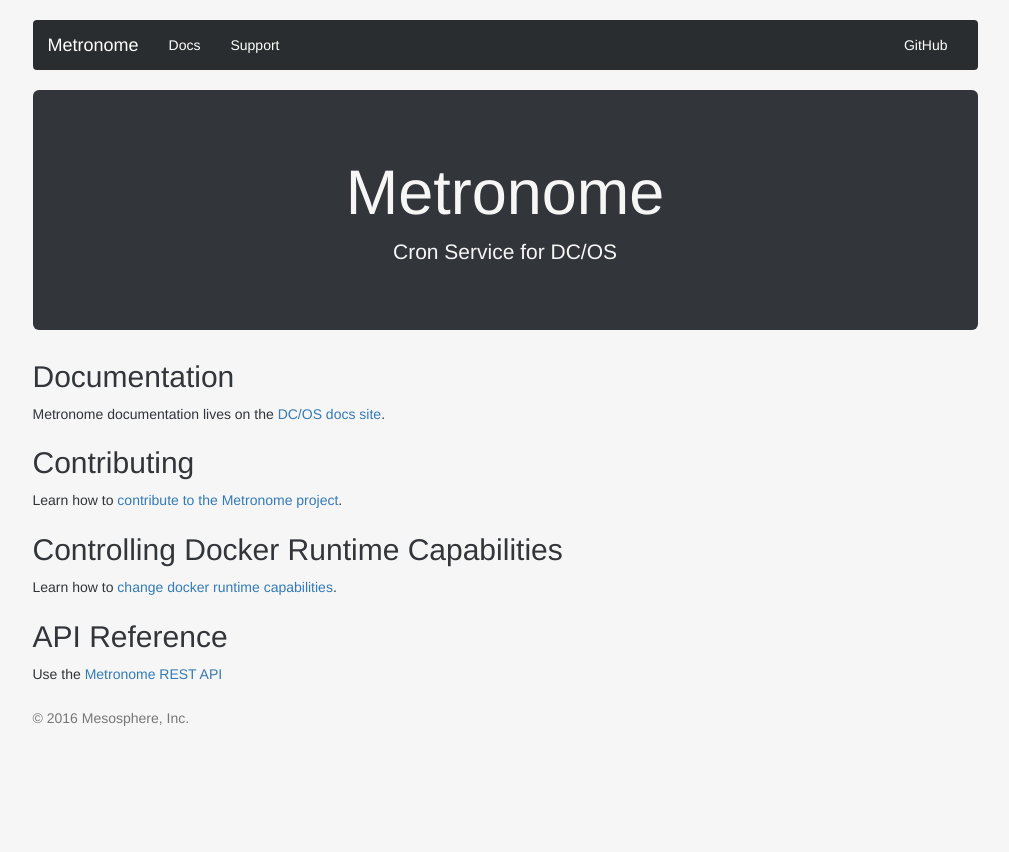
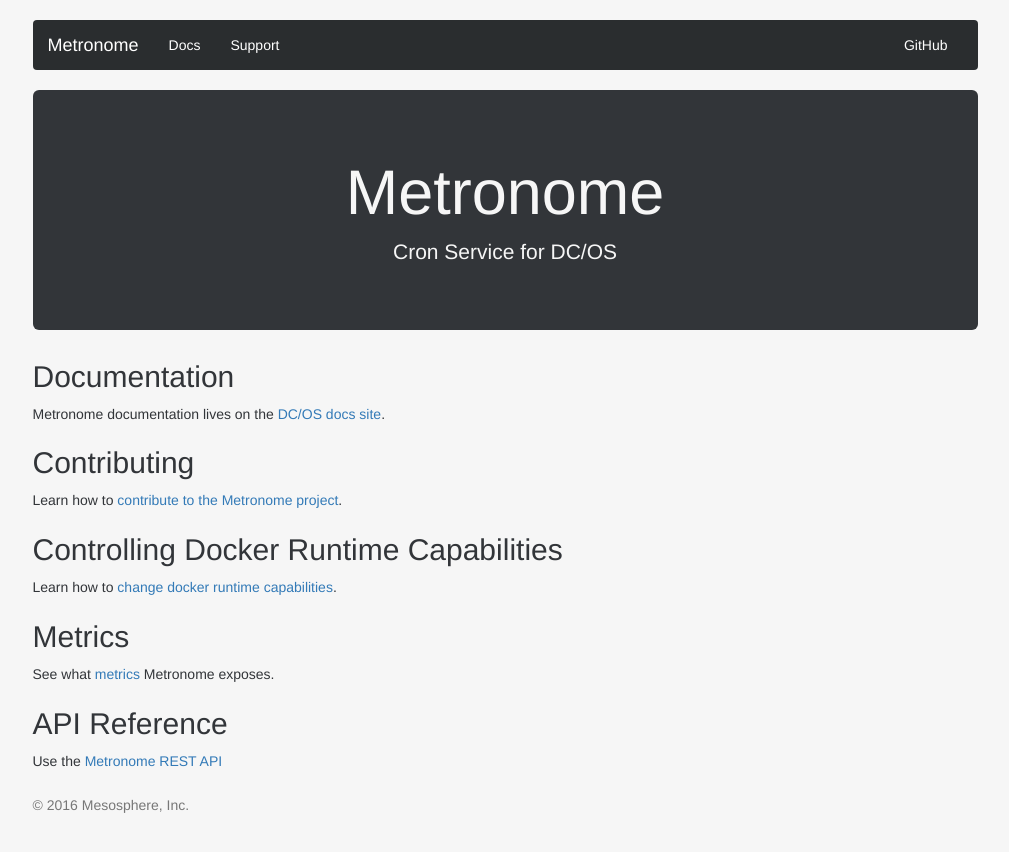
Before and after one commit to dcos/metronome, a Jekyll site: the page built from docs/index.md, in a window 1280 px wide. Shown: the top 852 px of the page, without its empty margins (135-1144 px from the left). Built offline with Jekyll 4.4.1, drawn with Linux system fonts in a browser that asks for light colours; nearby versions of some CDN libraries; some web fonts are replaced.

Commit message:
Add docs for Metronome metrics

```diff
--- a/docs/index.md
+++ b/docs/index.md
@@ -18,5 +18,8 @@
 ## Controlling Docker Runtime Capabilities
 Learn how to [change docker runtime capabilities]({{ site.baseurl }}/docs/docker.html).
 
+## Metrics
+See what [metrics]({{ site.baseurl }}/docs/metrics.html) Metronome exposes.
+
 ## API Reference
 Use the [Metronome REST API]({{ site.baseurl }}/docs/generated/api.html)
```
Also changed, not shown: docs/docs/index.md (+1 -1 lines).
